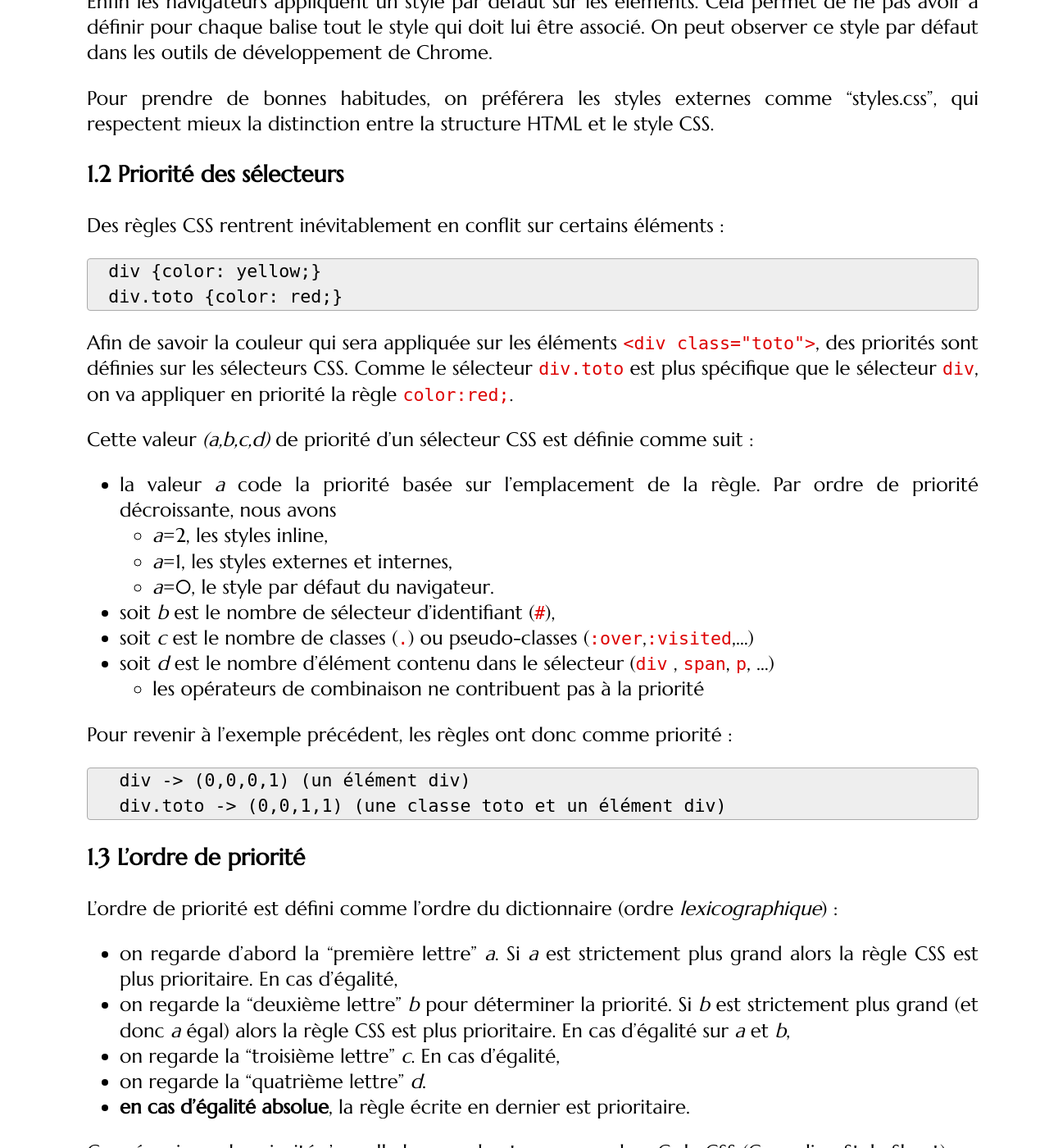
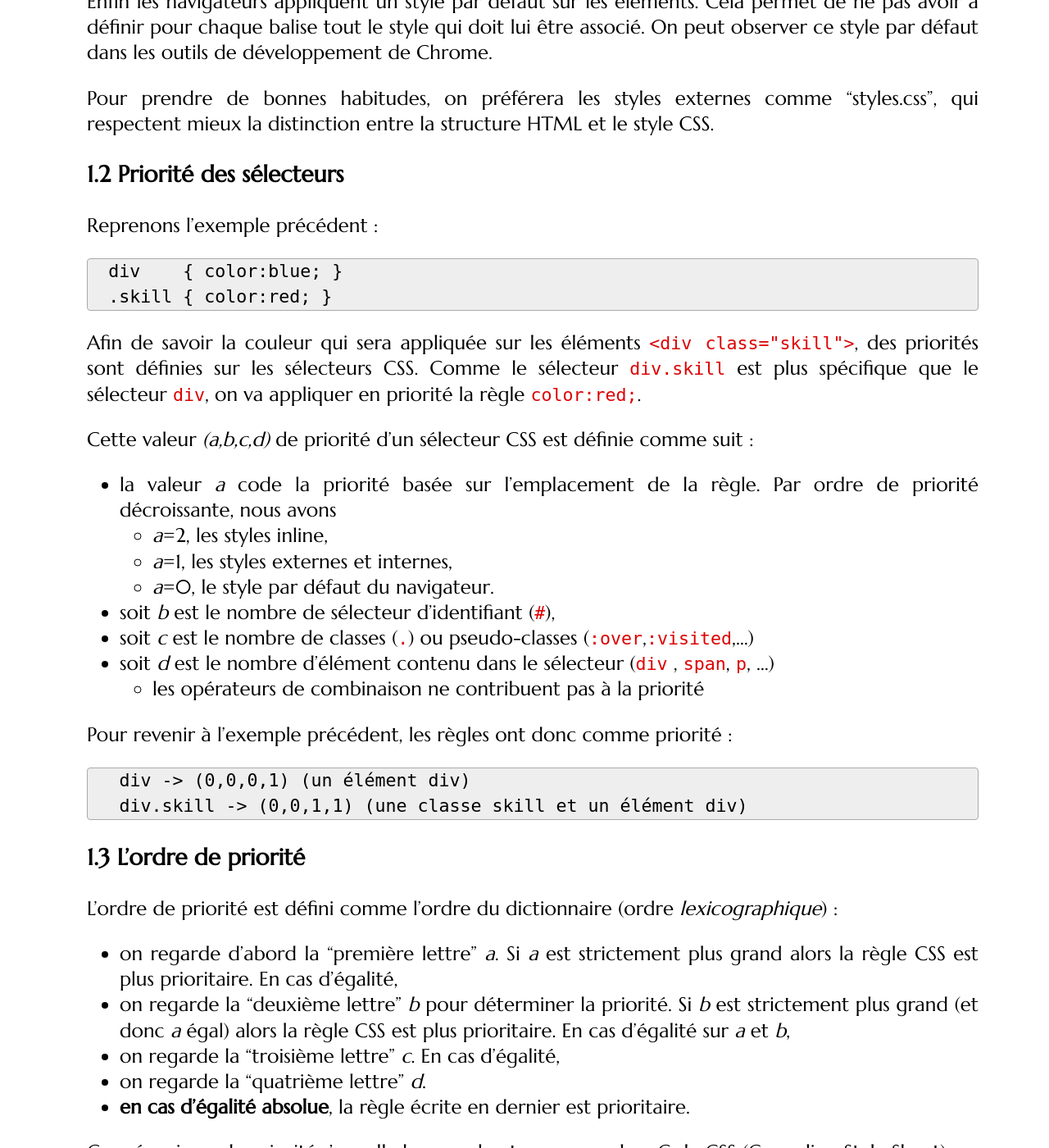
Before and after one commit to romainlebreton/R1.02-DeveloppementInterfacesWeb, a Jekyll site: the page built from tutorials/tutorial3.md, in a window 1280 px wide and 1400 px high, scrolled down 1627 px. Shown: the whole window at 82% size. Built offline with Jekyll 4.4.1, drawn with Linux system fonts in a browser that asks for light colours; some web fonts are replaced; comment, search, counter and statistics services are not loaded; some of the changed text lies outside the part shown.

Commit message:
toto to skill

```diff
--- a/tutorials/tutorial3.md
+++ b/tutorials/tutorial3.md
@@ -81,17 +81,17 @@ style CSS.
 ### Priorité des sélecteurs
 
 
-Des règles CSS rentrent inévitablement en conflit sur certains éléments :
+Reprenons l'exemple précédent :
 
 ~~~
-div {color: yellow;}
-div.toto {color: red;}
+div    { color:blue; }
+.skill { color:red; }
 ~~~
 {:.css}
 
 Afin de savoir la couleur qui sera appliquée sur les éléments `<div
-class="toto">`, des priorités sont définies sur les sélecteurs CSS.  Comme le
-sélecteur `div.toto` est plus spécifique que le sélecteur `div`, on va appliquer
+class="skill">`, des priorités sont définies sur les sélecteurs CSS.  Comme le
+sélecteur `div.skill` est plus spécifique que le sélecteur `div`, on va appliquer
 en priorité la règle `color:red;`.
 
 Cette valeur *(a,b,c,d)* de priorité d'un sélecteur CSS est définie comme suit :
@@ -112,7 +112,7 @@ Pour revenir à l'exemple précédent, les règles ont donc comme priorité  :
 
 ~~~
  div -> (0,0,0,1) (un élément div)
- div.toto -> (0,0,1,1) (une classe toto et un élément div)
+ div.skill -> (0,0,1,1) (une classe skill et un élément div)
 ~~~
 {:.html}
 
@@ -131,9 +131,9 @@ prioritaire. En cas d'égalité sur *a* et *b*,
 
 Ce mécanisme de priorité s'appelle la cascade et correspond au C de CSS (Cascading Style Sheet).
 
-**Exemple :** `div.toto` (priorité (0,0,1,1)) est plus prioritaire que `div`
+**Exemple :** `div.skill` (priorité (0,0,1,1)) est plus prioritaire que `div`
 (priorité (0,0,0,1)) car on a égalité sur *a* et *b* mais *c* est plus grand
-pour `div.toto`.
+pour `div.skill`.
 
 <div class="exercise">
 
@@ -145,7 +145,7 @@ prioritaire.
  .titi span
  div span
  nav.titi .tata div div div div div
- ul li div.toto
+ ul li div.skill
  #id
  div > a
  div + a
@@ -165,7 +165,7 @@ prioritaire.
 
 <!-- ~~~  -->
 <!-- div {color: yellow !important;}  -->
-<!-- div.toto {color: red;}  -->
+<!-- div.skill {color: red;}  -->
 <!-- ~~~  -->
 <!--  {:.css}  -->
 
@@ -178,7 +178,7 @@ prioritaire.
 
 #id                                   (0,1,0,0)
 nav.titi .tata div div div div div    (0,0,2,6)
-ul li div.toto                        (0,0,1,3)
+ul li div.skill                        (0,0,1,3)
 .titi span                            (0,0,1,1)
 div span                              (0,0,0,2)
 div > a                               (0,0,0,2)
```
